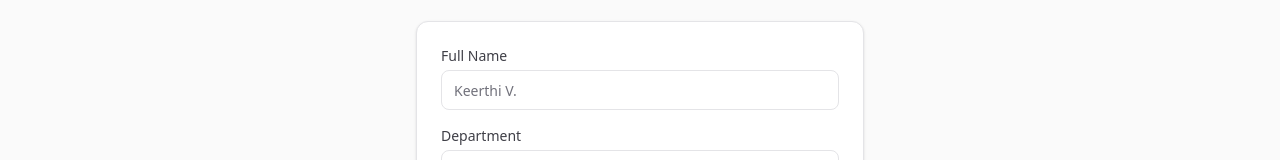
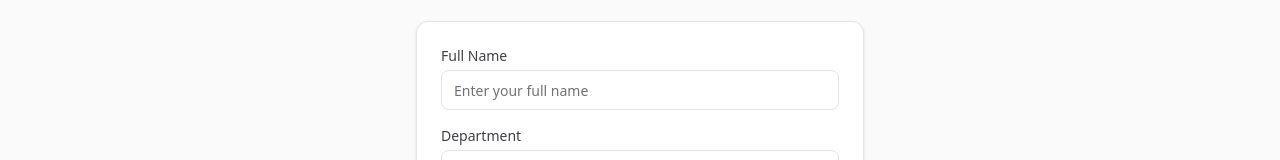
Before and after one commit to Keerthivarman-S-D/StudentNeed, a React (Vite) app: page /onboarding in a window 1280 px wide. Shown: the part 288-448 px from the top of the page. Built offline with nearby package versions, Linux system fonts and the light colour scheme; no server answers; the database is empty; sample sign-in values are in the browser's storage.

Commit message:
Update profile name placeholder

```diff
--- a/src/pages/Onboarding.tsx
+++ b/src/pages/Onboarding.tsx
@@ -235,7 +235,7 @@ export function Onboarding() {
               <label className="block text-sm font-medium text-zinc-700 mb-1">Full Name</label>
               <Input
                 required
-                placeholder="Keerthi V."
+                placeholder="Enter your full name"
                 value={name}
                 onChange={(e) => setName(e.target.value)}
               />
```
